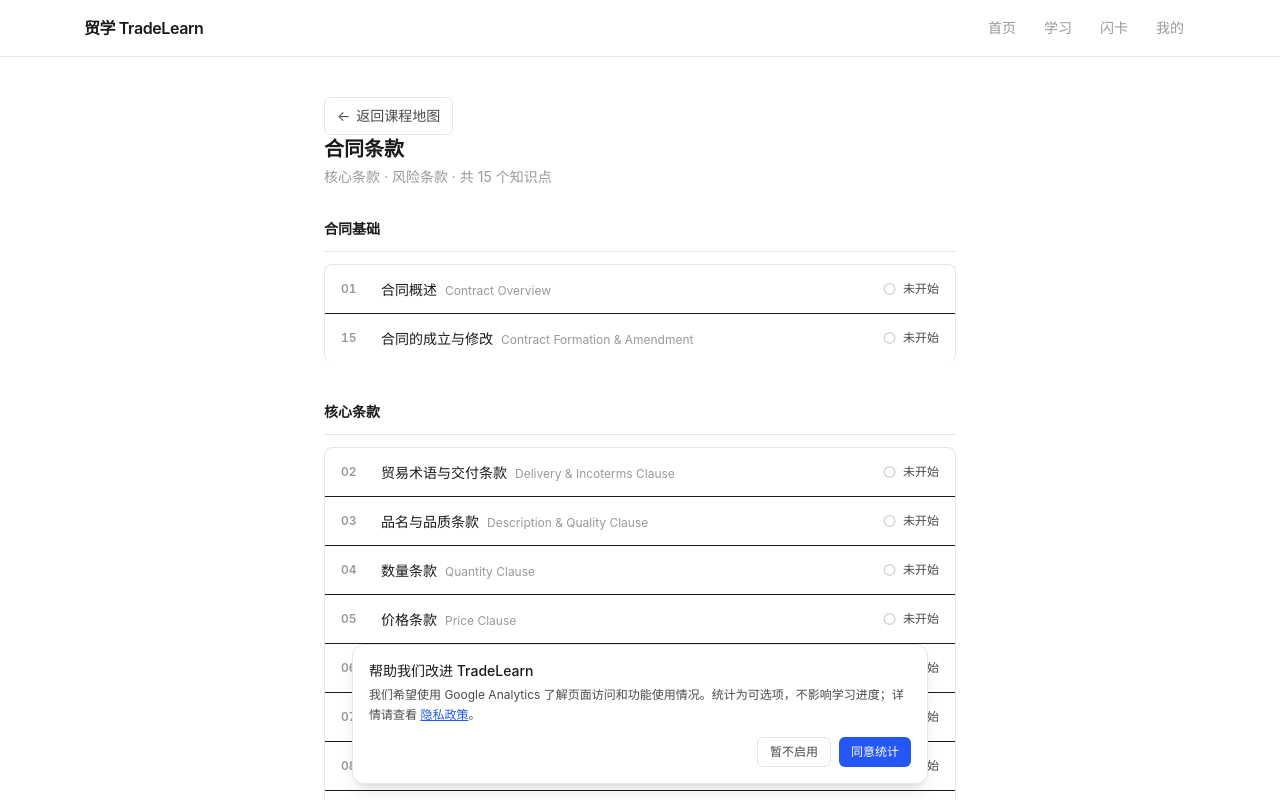
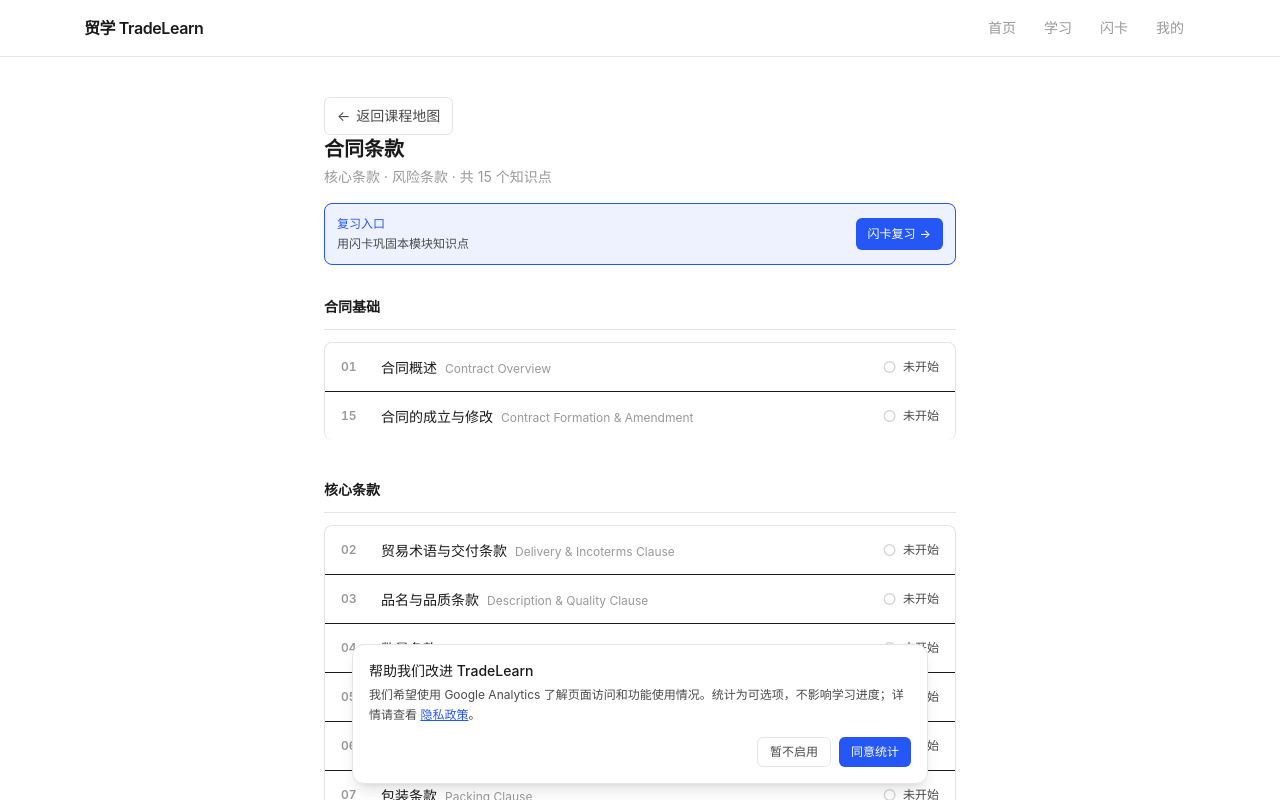
Before and after one commit to fjt926849-design/tradelearn, a Next.js app: page /contract in a window 1280 px wide. Shown: the top 800 px of the page. Built offline with nearby package versions, Linux system fonts and the light colour scheme; no server answers.

Commit message:
feat: surface flashcard entry on module pages

```diff
--- a/app/contract/page.tsx
+++ b/app/contract/page.tsx
@@ -9,6 +9,7 @@ import StatusDot from "@/components/ui/StatusDot";
 import type { KnowledgeConcept } from "@/lib/types";
 import { getModuleNav } from "@/lib/navigation";
 import BackButton from "@/components/learn/BackButton";
+import ModuleFlashcardEntry from "@/components/flashcards/ModuleFlashcardEntry";
 
 const INDEX_BY_ID = new Map(
   getModuleNav("contract").map((n, i) => [n.slug, i + 1] as const)
@@ -44,6 +45,7 @@ export default function ContractPage() {
           <p className="mt-1 text-sm" style={{ color: "var(--color-text-muted)" }}>
             核心条款 · 风险条款 · 共 {contractConcepts.length} 个知识点
           </p>
+          <ModuleFlashcardEntry href="/contract/flashcards" />
         </div>
 
         <div className="space-y-10">
--- a/app/customs/page.tsx
+++ b/app/customs/page.tsx
@@ -9,6 +9,7 @@ import StatusDot from "@/components/ui/StatusDot";
 import type { KnowledgeConcept } from "@/lib/types";
 import { getModuleNav } from "@/lib/navigation";
 import BackButton from "@/components/learn/BackButton";
+import ModuleFlashcardEntry from "@/components/flashcards/ModuleFlashcardEntry";
 
 const INDEX_BY_ID = new Map(
   getModuleNav("customs").map((n, i) => [n.slug, i + 1] as const)
@@ -47,6 +48,7 @@ export default function CustomsPage() {
           <p className="mt-1 text-sm" style={{ color: "var(--color-text-muted)" }}>
             报关流程 · HS编码 · 商检 · 共 {customsConcepts.length} 个知识点
           </p>
+          <ModuleFlashcardEntry href="/customs/flashcards" />
         </div>
 
         <div className="space-y-10">
--- a/app/documents/page.tsx
+++ b/app/documents/page.tsx
@@ -9,6 +9,7 @@ import StatusDot from "@/components/ui/StatusDot";
 import type { KnowledgeConcept } from "@/lib/types";
 import { getModuleNav } from "@/lib/navigation";
 import BackButton from "@/components/learn/BackButton";
+import ModuleFlashcardEntry from "@/components/flashcards/ModuleFlashcardEntry";
 
 const INDEX_BY_ID = new Map(
   getModuleNav("documents").map((n, i) => [n.slug, i + 1] as const)
@@ -46,6 +47,7 @@ export default function DocumentsPage() {
           <p className="mt-1 text-sm" style={{ color: "var(--color-text-muted)" }}>
             核心单据 · 运输单据 · 官方单据 · 共 {documentsConcepts.length} 个知识点
           </p>
+          <ModuleFlashcardEntry href="/documents/flashcards" />
         </div>
 
         <div className="space-y-10">
--- a/app/insurance/page.tsx
+++ b/app/insurance/page.tsx
@@ -9,6 +9,7 @@ import StatusDot from "@/components/ui/StatusDot";
 import type { KnowledgeConcept } from "@/lib/types";
 import { getModuleNav } from "@/lib/navigation";
 import BackButton from "@/components/learn/BackButton";
+import ModuleFlashcardEntry from "@/components/flashcards/ModuleFlashcardEntry";
 
 const INDEX_BY_ID = new Map(
   getModuleNav("insurance").map((n, i) => [n.slug, i + 1] as const)
@@ -45,6 +46,7 @@ export default function InsurancePage() {
           <p className="mt-1 text-sm" style={{ color: "var(--color-text-muted)" }}>
             保险基础 · 计算实务 · 共 {insuranceConcepts.length} 个知识点
           </p>
+          <ModuleFlashcardEntry href="/insurance/flashcards" />
         </div>
 
         <div className="space-y-10">
--- a/app/settlement/page.tsx
+++ b/app/settlement/page.tsx
@@ -9,6 +9,7 @@ import StatusDot from "@/components/ui/StatusDot";
 import type { SettlementConcept } from "@/lib/types";
 import { getModuleNav } from "@/lib/navigation";
 import BackButton from "@/components/learn/BackButton";
+import ModuleFlashcardEntry from "@/components/flashcards/ModuleFlashcardEntry";
 
 const INDEX_BY_ID = new Map(
   getModuleNav("settlement").map((n, i) => [n.slug, i + 1] as const)
@@ -66,6 +67,7 @@ export default function SettlementPage() {
           <p className="mt-1 text-sm" style={{ color: "var(--color-text-muted)" }}>
             支付方式 · 结算单据 · 共 {settlementConcepts.length} 个知识点
           </p>
+          <ModuleFlashcardEntry href="/settlement/flashcards" />
         </div>
 
         <div className="space-y-10">
--- a/app/terms/page.tsx
+++ b/app/terms/page.tsx
@@ -9,6 +9,7 @@ import StatusDot from "@/components/ui/StatusDot";
 import type { TradeTerm } from "@/lib/types";
 import { getModuleNav } from "@/lib/navigation";
 import BackButton from "@/components/learn/BackButton";
+import ModuleFlashcardEntry from "@/components/flashcards/ModuleFlashcardEntry";
 
 const INDEX_BY_SLUG = new Map(
   getModuleNav("incoterms").map((n, i) => [n.slug, i + 1] as const)
@@ -42,6 +43,7 @@ export default function TermsPage() {
           <p className="mt-1 text-sm" style={{ color: "var(--color-text-muted)" }}>
             Incoterms 2020 · 共 11 个术语 · 按责任划分四组
           </p>
+          <ModuleFlashcardEntry href="/flashcards?module=incoterms" />
         </div>
 
         <div className="space-y-10">
--- a/app/transport/page.tsx
+++ b/app/transport/page.tsx
@@ -9,6 +9,7 @@ import StatusDot from "@/components/ui/StatusDot";
 import type { KnowledgeConcept } from "@/lib/types";
 import { getModuleNav } from "@/lib/navigation";
 import BackButton from "@/components/learn/BackButton";
+import ModuleFlashcardEntry from "@/components/flashcards/ModuleFlashcardEntry";
 
 const INDEX_BY_ID = new Map(
   getModuleNav("transport").map((n, i) => [n.slug, i + 1] as const)
@@ -46,6 +47,7 @@ export default function TransportPage() {
           <p className="mt-1 text-sm" style={{ color: "var(--color-text-muted)" }}>
             运输方式 · 集装箱 · 参与方 · 共 {transportConcepts.length} 个知识点
           </p>
+          <ModuleFlashcardEntry href="/transport/flashcards" />
         </div>
 
         <div className="space-y-10">
--- /dev/null
+++ b/components/flashcards/ModuleFlashcardEntry.tsx
@@ -0,0 +1,15 @@
+import Link from "next/link";
+
+export default function ModuleFlashcardEntry({ href }: { href: string }) {
+  return (
+    <div className="mt-4 flex flex-wrap items-center justify-between gap-3 rounded-lg border p-3" style={{ borderColor: "var(--color-accent)", background: "var(--color-accent-soft)" }}>
+      <div>
+        <p className="text-xs font-medium" style={{ color: "var(--color-accent)" }}>复习入口</p>
+        <p className="mt-1 text-xs" style={{ color: "var(--color-text-secondary)" }}>用闪卡巩固本模块知识点</p>
+      </div>
+      <Link href={href} className="inline-flex items-center rounded-md px-3 py-2 text-xs font-medium text-white transition-opacity hover:opacity-90" style={{ background: "var(--color-accent)" }}>
+        闪卡复习 <span aria-hidden="true" className="ml-1">→</span>
+      </Link>
+    </div>
+  );
+}
```
